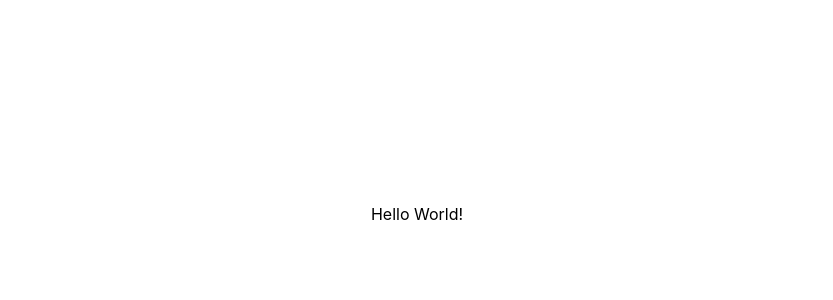
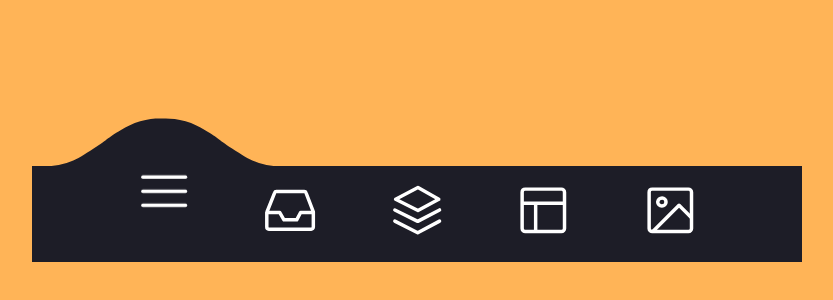
Before and after one commit to mrbadri/scroll-animation, a React (Create React App) app: page / in a window 1280 px wide. Shown: the part 186-486 px from the top of the page, without its empty margins (223-1056 px from the left). Built offline with nearby package versions, Linux system fonts and the light colour scheme.

Commit message:
handle place menu path on click item

```diff
--- a/src/App.js
+++ b/src/App.js
@@ -1,7 +1,9 @@
+import Menu from "./components";
+
 function App() {
   return (
-    <div className="App flex justify-center items-center h-screen overflow-x-hidden overflow-y-auto">
-      <h1>Hello World!</h1>
+    <div className="App flex flex-col justify-center items-center h-screen overflow-x-hidden overflow-y-auto">
+      <Menu></Menu>
     </div>
   );
 }
--- a/src/components/menu/index.css
+++ b/src/components/menu/index.css
@@ -0,0 +1,117 @@
+html {
+  box-sizing: border-box;
+  --bgColorMenu: #1d1d27;
+  --duration: 0.7s;
+}
+
+html *,
+html *::before,
+html *::after {
+  box-sizing: inherit;
+}
+
+body {
+  margin: 0;
+  display: flex;
+  height: 100vh;
+  overflow: hidden;
+  align-items: center;
+  justify-content: center;
+  background-color: #ffb457;
+  -webkit-tap-highlight-color: transparent;
+  transition: background-color var(--duration);
+}
+
+.menu {
+  margin: 0;
+  display: flex;
+  /* Works well with 100% width  */
+  width: 32.05em;
+  font-size: 1.5em;
+  padding: 0 2.85em;
+  position: relative;
+  align-items: center;
+  justify-content: center;
+  background-color: var(--bgColorMenu);
+  border-radius: 2 0px / 40px;
+}
+
+.menu__item {
+  all: unset;
+  flex-grow: 1;
+  z-index: 100;
+  display: flex;
+  cursor: pointer;
+  position: relative;
+  border-radius: 50%;
+  align-items: center;
+  will-change: transform;
+  justify-content: center;
+  padding: 0.55em 0 0.85em;
+  transition: transform var(--timeOut, var(--duration));
+}
+
+.menu__item::before {
+  content: "";
+  z-index: -1;
+  width: 4.2em;
+  height: 4.2em;
+  border-radius: 50%;
+  position: absolute;
+  transform: scale(0);
+  transition: background-color var(--duration), transform var(--duration);
+}
+
+.menu__item.active {
+  transform: translate3d(0, -0.8em, 0);
+}
+
+.menu__item.active::before {
+  transform: scale(1);
+  background-color: var(--bgColorItem);
+}
+
+.icon {
+  width: 2.6em;
+  height: 2.6em;
+  stroke: white;
+  fill: transparent;
+  stroke-width: 1pt;
+  stroke-miterlimit: 10;
+  stroke-linecap: round;
+  stroke-linejoin: round;
+  stroke-dasharray: 400;
+}
+
+.menu__item.active .icon {
+  animation: strok 1.5s reverse;
+}
+
+@keyframes strok {
+  100% {
+    stroke-dashoffset: 400;
+  }
+}
+
+.menu__border {
+  left: 0;
+  bottom: 99%;
+  width: 10.9em;
+  height: 2.4em;
+  position: absolute;
+  clip-path: url(#menu);
+  will-change: transform;
+  background-color: var(--bgColorMenu);
+  transition: transform var(--timeOut, var(--duration));
+}
+
+.svg-container {
+  width: 0;
+  height: 0;
+}
+
+@media screen and (max-width: 50em) {
+  .menu {
+    font-size: 0.8em;
+  }
+}
--- a/src/components/menu/index.js
+++ b/src/components/menu/index.js
@@ -1,5 +1,96 @@
+import React, { useRef } from "react";
+import "./index.css";
+
 const Menu = () => {
-  return <div>Menu</div>;
+  const menu = useRef(null);
+  const menuPath = useRef(null);
+
+  function onClickItem(e, index) {
+    console.log("active item left", e.currentTarget.offsetLeft);
+    console.log("menu left", menu.current.offsetLeft);
+    console.log("menu patch width", menuPath.current.offsetWidth);
+    const left = Math.floor(
+      e.currentTarget.offsetLeft -
+        (menuPath.current.offsetWidth - e.currentTarget.offsetWidth) / 2
+    );
+
+    console.log("Left:", left);
+
+    console.log(menuPath.current.style);
+    menuPath.current.style.transform = `translateX(${left}px)`;
+  }
+
+  return (
+    <>
+      <menu className="menu" ref={menu}>
+        <button className="menu__item active" onClick={onClickItem}>
+          <svg className="icon" viewBox="0 0 24 24">
+            <path d="M3.8,6.6h16.4" />
+            <path d="M20.2,12.1H3.8" />
+            <path d="M3.8,17.5h16.4" />
+          </svg>
+        </button>
+
+        <button className="menu__item" onClick={onClickItem}>
+          <svg className="icon" viewBox="0 0 24 24">
+            <path
+              d="M6.7,4.8h10.7c0.3,0,0.6,0.2,0.7,0.5l2.8,7.3c0,0.1,0,0.2,0,0.3v5.6c0,0.4-0.4,0.8-0.8,0.8H3.8
+        C3.4,19.3,3,19,3,18.5v-5.6c0-0.1,0-0.2,0.1-0.3L6,5.3C6.1,5,6.4,4.8,6.7,4.8z"
+            />
+            <path d="M3.4,12.9H8l1.6,2.8h4.9l1.5-2.8h4.6" />
+          </svg>
+        </button>
+
+        <button className="menu__item" onClick={onClickItem}>
+          <svg className="icon" viewBox="0 0 24 24">
+            <path d="M3.4,11.9l8.8,4.4l8.4-4.4" />
+            <path d="M3.4,16.2l8.8,4.5l8.4-4.5" />
+            <path d="M3.7,7.8l8.6-4.5l8,4.5l-8,4.3L3.7,7.8z" />
+          </svg>
+        </button>
+
+        <button className="menu__item" onClick={onClickItem}>
+          <svg className="icon" viewBox="0 0 24 24">
+            <path
+              d="M5.1,3.9h13.9c0.6,0,1.2,0.5,1.2,1.2v13.9c0,0.6-0.5,1.2-1.2,1.2H5.1c-0.6,0-1.2-0.5-1.2-1.2V5.1
+          C3.9,4.4,4.4,3.9,5.1,3.9z"
+            />
+            <path d="M4.2,9.3h15.6" />
+            <path d="M9.1,9.5v10.3" />
+          </svg>
+        </button>
+
+        <button className="menu__item" onClick={onClickItem}>
+          <svg className="icon" viewBox="0 0 24 24">
+            <path
+              d="M5.1,3.9h13.9c0.6,0,1.2,0.5,1.2,1.2v13.9c0,0.6-0.5,1.2-1.2,1.2H5.1c-0.6,0-1.2-0.5-1.2-1.2V5.1
+          C3.9,4.4,4.4,3.9,5.1,3.9z"
+            />
+            <path d="M5.5,20l9.9-9.9l4.7,4.7" />
+            <path d="M10.4,8.8c0,0.9-0.7,1.6-1.6,1.6c-0.9,0-1.6-0.7-1.6-1.6C7.3,8,8,7.3,8.9,7.3C9.7,7.3,10.4,8,10.4,8.8z" />
+          </svg>
+        </button>
+
+        <div className="menu__border" ref={menuPath}></div>
+      </menu>
+
+      <div className="svg-container">
+        <svg viewBox="0 0 202.9 45.5">
+          <clipPath
+            id="menu"
+            clipPathUnits="objectBoundingBox"
+            transform="scale(0.0049285362247413 0.021978021978022)"
+          >
+            <path
+              d="M6.7,45.5c5.7,0.1,14.1-0.4,23.3-4c5.7-2.3,9.9-5,18.1-10.5c10.7-7.1,11.8-9.2,20.6-14.3c5-2.9,9.2-5.2,15.2-7
+          c7.1-2.1,13.3-2.3,17.6-2.1c4.2-0.2,10.5,0.1,17.6,2.1c6.1,1.8,10.2,4.1,15.2,7c8.8,5,9.9,7.1,20.6,14.3c8.3,5.5,12.4,8.2,18.1,10.5
+          c9.2,3.6,17.6,4.2,23.3,4H6.7z"
+            />
+          </clipPath>
+        </svg>
+      </div>
+    </>
+  );
 };
 
 export default Menu;
```
